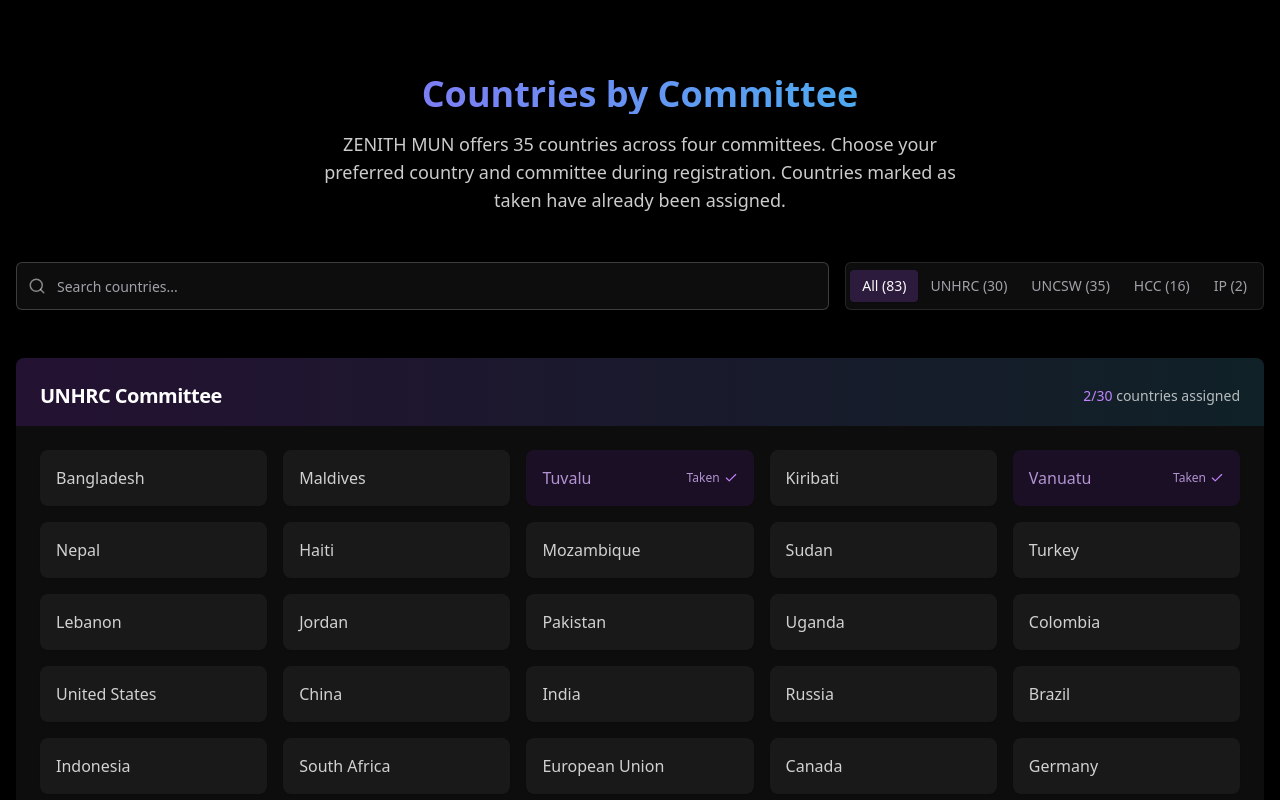
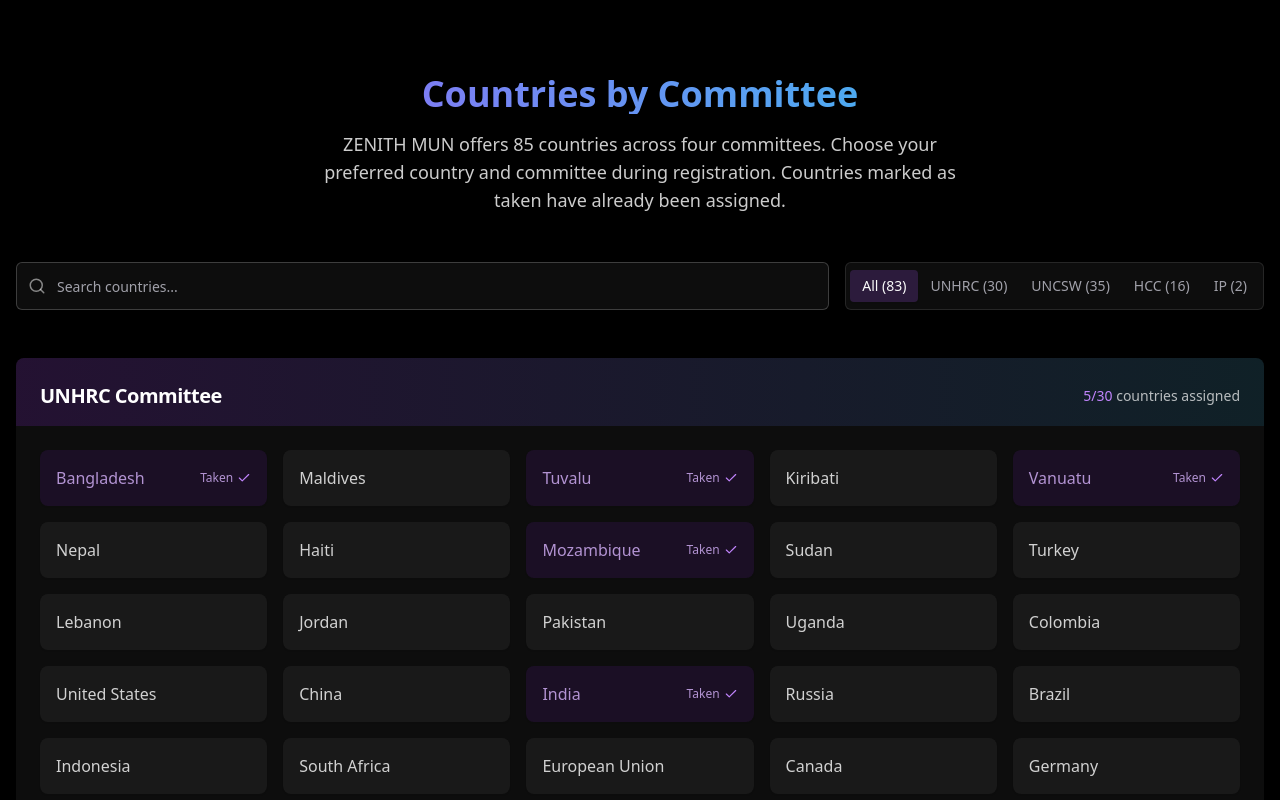
Before and after one commit to 0CODERKID/Zenith-MUN, a Next.js app: page / in a window 1280 px wide. Shown: the part 5140-5940 px from the top of the page. Built offline with nearby package versions, Linux system fonts and the light colour scheme.

Commit message:
countries allotment updated

```diff
--- a/components/countries-section.tsx
+++ b/components/countries-section.tsx
@@ -25,14 +25,14 @@ export default function CountriesSection() {
   // You can update this array later with the actual committee assignments
   const [countries, setCountries] = useState<Country[]>([
     // UNHRC Countries
-    { name: "Bangladesh", committee: "UNHRC", taken: false },
+    { name: "Bangladesh", committee: "UNHRC", taken: true },
     { name: "Maldives", committee: "UNHRC", taken: false },
     { name: "Tuvalu", committee: "UNHRC", taken: true },
     { name: "Kiribati", committee: "UNHRC", taken: false },
     { name: "Vanuatu", committee: "UNHRC", taken: true },
     { name: "Nepal", committee: "UNHRC", taken: false },
     { name: "Haiti", committee: "UNHRC", taken: false },
-    { name: "Mozambique", committee: "UNHRC", taken: false },
+    { name: "Mozambique", committee: "UNHRC", taken: true },
     { name: "Sudan", committee: "UNHRC", taken: false },
     { name: "Turkey", committee: "UNHRC", taken: false },
     { name: "Lebanon", committee: "UNHRC", taken: false },
@@ -42,7 +42,7 @@ export default function CountriesSection() {
     { name: "Colombia", committee: "UNHRC", taken: false },
     { name: "United States", committee: "UNHRC", taken: false },
     { name: "China", committee: "UNHRC", taken: false },
-    { name: "India", committee: "UNHRC", taken: false },
+    { name: "India", committee: "UNHRC", taken: true },
     { name: "Russia", committee: "UNHRC", taken: false },
     { name: "Brazil", committee: "UNHRC", taken: false },
     { name: "Indonesia", committee: "UNHRC", taken: false },
@@ -58,20 +58,20 @@ export default function CountriesSection() {
 
     // UNCSW Countries
     { name: "United States", committee: "UNCSW", taken: false },
-    { name: "Canada", committee: "UNCSW", taken: false },
+    { name: "Canada", committee: "UNCSW", taken: true },
     { name: "Mexico", committee: "UNCSW", taken: false },
     { name: "Brazil", committee: "UNCSW", taken: false },
     { name: "Argentina", committee: "UNCSW", taken: false },
     { name: "United Kingdom", committee: "UNCSW", taken: false },
     { name: "France", committee: "UNCSW", taken: false },
-    { name: "Germany", committee: "UNCSW", taken: false },
+    { name: "Germany", committee: "UNCSW", taken: true },
     { name: "Italy", committee: "UNCSW", taken: false },
     { name: "Spain", committee: "UNCSW", taken: false },
     { name: "Russia", committee: "UNCSW", taken: false },
     { name: "China", committee: "UNCSW", taken: false },
     { name: "Japan", committee: "UNCSW", taken: true },
     { name: "South Korea", committee: "UNCSW", taken: true },
-    { name: "India", committee: "UNCSW", taken: false },
+    { name: "India", committee: "UNCSW", taken: true },
     { name: "Pakistan", committee: "UNCSW", taken: false },
     { name: "Bangladesh", committee: "UNCSW", taken: false },
     { name: "Australia", committee: "UNCSW", taken: false },
@@ -88,8 +88,8 @@ export default function CountriesSection() {
     { name: "Philippines", committee: "UNCSW", taken: false },
     { name: "Vietnam", committee: "UNCSW", taken: false },
     { name: "Thailand", committee: "UNCSW", taken: false },
-    { name: "Sweden", committee: "UNCSW", taken: false },
-    { name: "Norway", committee: "UNCSW", taken: false },
+    { name: "Sweden", committee: "UNCSW", taken: true },
+    { name: "Norway", committee: "UNCSW", taken: true },
     { name: "Netherlands", committee: "UNCSW", taken: false },
     { name: "Switzerland", committee: "UNCSW", taken: false },
 
@@ -144,7 +144,7 @@ export default function CountriesSection() {
             Countries by Committee
           </h2>
           <p className="text-white/80 max-w-2xl mx-auto px-2 text-base sm:text-lg">
-            ZENITH MUN offers 35 countries across four committees. Choose your preferred country and committee during
+            ZENITH MUN offers 85 countries across four committees. Choose your preferred country and committee during
             registration. Countries marked as taken have already been assigned.
           </p>
         </div>
```
